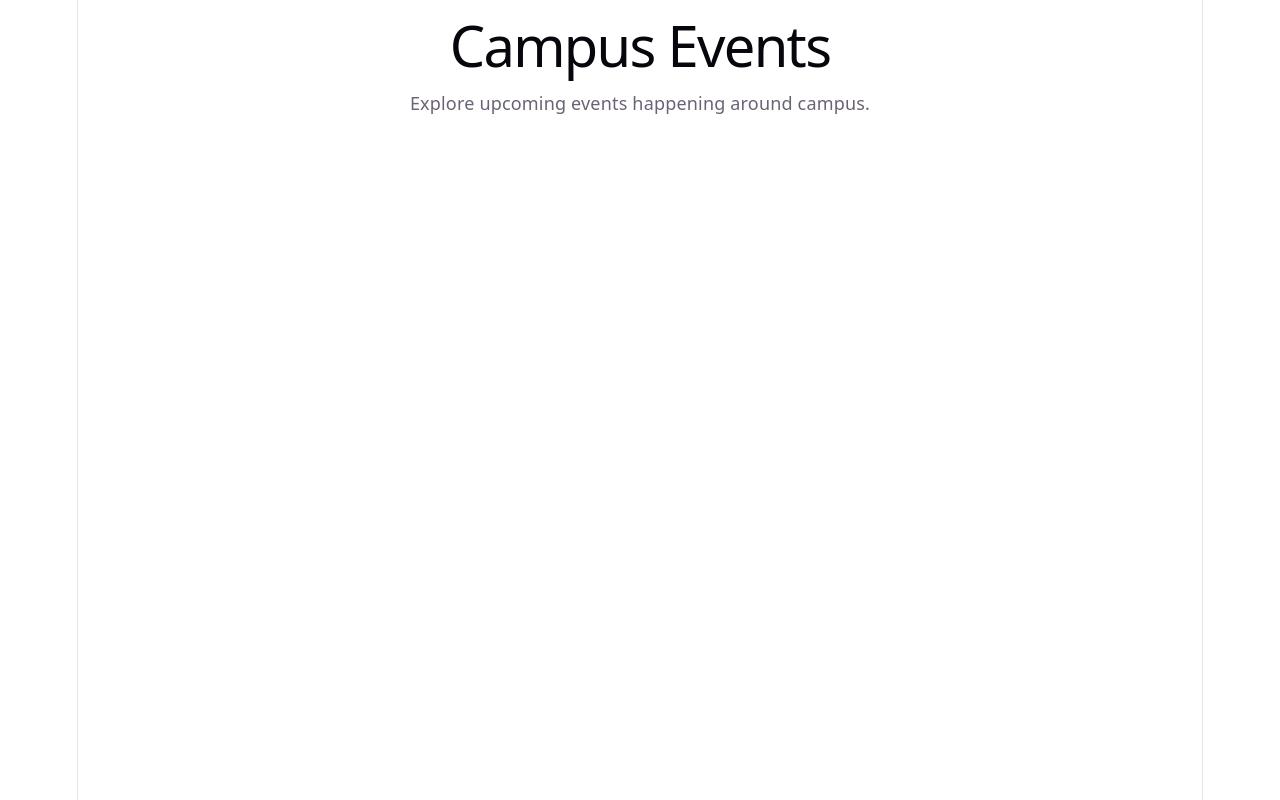
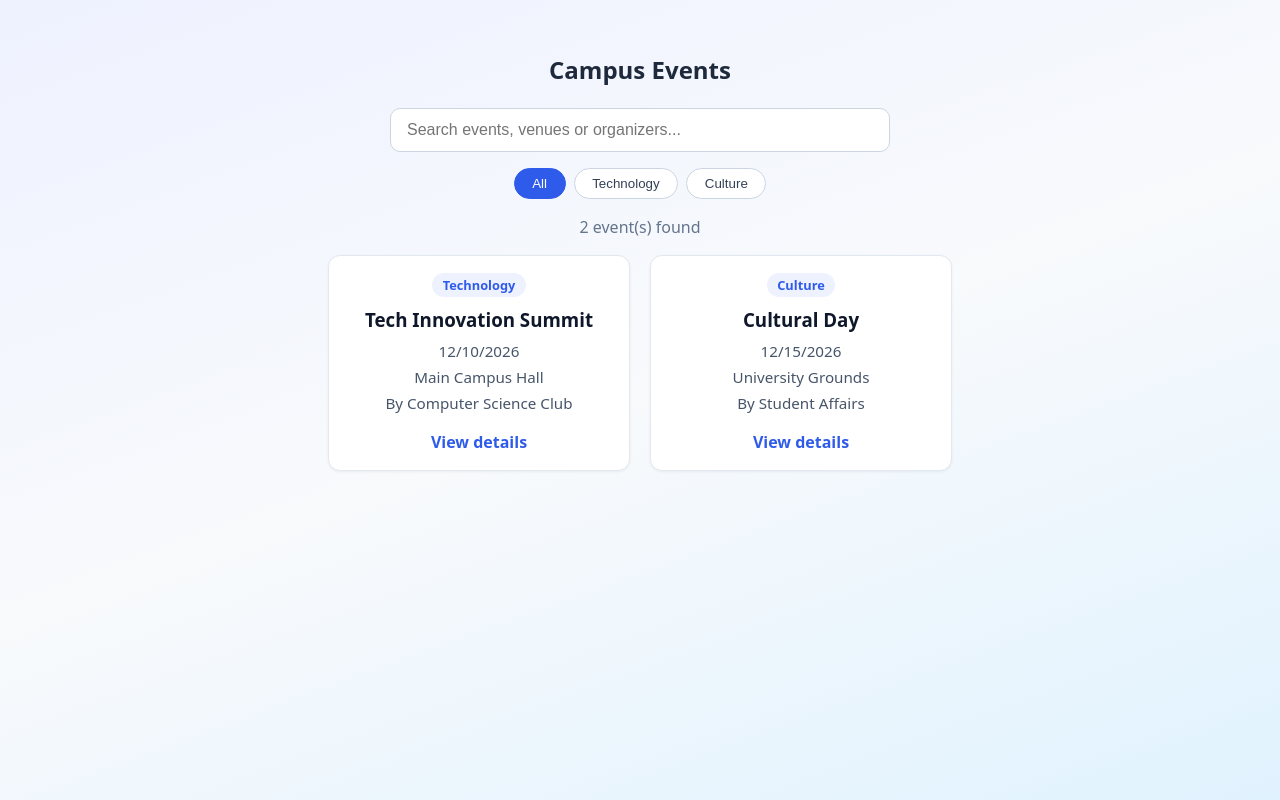
Before and after one commit to junekwamboka252/campus-connect, a React (Vite) app: page /events in a window 1280 px wide. Built offline with nearby package versions, Linux system fonts and the light colour scheme; data requests are answered from the project's data file.

Commit message:
Add events catalogue with search and category filter

```diff
--- /dev/null
+++ b/src/components/CategoryFilter.jsx
@@ -0,0 +1,15 @@
+export default function CategoryFilter({ categories, selected, onChange }) {
+  return (
+    <div className="category-filter" role="group" aria-label="Filter by category">
+      {categories.map((cat) => (
+        <button
+          key={cat}
+          className={cat === selected ? "active" : ""}
+          onClick={() => onChange(cat)}
+        >
+          {cat}
+        </button>
+      ))}
+    </div>
+  );
+}
--- a/src/components/EventCard.jsx
+++ b/src/components/EventCard.jsx
@@ -0,0 +1,18 @@
+import { Link } from "react-router-dom";
+
+export default function EventCard({ event }) {
+  const { id, title, date, venue, category, organizer, image } = event;
+  return (
+    <article className="event-card">
+      {image && <img src={image} alt={title} />}
+      <div className="event-card-body">
+        <span className="badge">{category}</span>
+        <h3>{title}</h3>
+        <p>{new Date(date).toLocaleDateString()}</p>
+        <p>{venue}</p>
+        <p className="organizer">By {organizer}</p>
+        <Link to={`/events/${id}`}>View details</Link>
+      </div>
+    </article>
+  );
+}
--- a/src/components/SearchBar.jsx
+++ b/src/components/SearchBar.jsx
@@ -0,0 +1,12 @@
+export default function SearchBar({ value, onChange }) {
+  return (
+    <input
+      type="search"
+      className="search-bar"
+      placeholder="Search events, venues or organizers..."
+      aria-label="Search events"
+      value={value}
+      onChange={(e) => onChange(e.target.value)}
+    />
+  );
+}
--- a/src/index.css
+++ b/src/index.css
@@ -1,111 +1,20 @@
 :root {
-  --text: #6b6375;
-  --text-h: #08060d;
-  --bg: #fff;
-  --border: #e5e4e7;
-  --code-bg: #f4f3ec;
-  --accent: #aa3bff;
-  --accent-bg: rgba(170, 59, 255, 0.1);
-  --accent-border: rgba(170, 59, 255, 0.5);
-  --social-bg: rgba(244, 243, 236, 0.5);
-  --shadow:
-    rgba(0, 0, 0, 0.1) 0 10px 15px -3px, rgba(0, 0, 0, 0.05) 0 4px 6px -2px;
-
-  --sans: system-ui, 'Segoe UI', Roboto, sans-serif;
-  --heading: system-ui, 'Segoe UI', Roboto, sans-serif;
-  --mono: ui-monospace, Consolas, monospace;
-
-  font: 18px/145% var(--sans);
-  letter-spacing: 0.18px;
-  color-scheme: light dark;
-  color: var(--text);
-  background: var(--bg);
-  font-synthesis: none;
-  text-rendering: optimizeLegibility;
-  -webkit-font-smoothing: antialiased;
-  -moz-osx-font-smoothing: grayscale;
-
-  @media (max-width: 1024px) {
-    font-size: 16px;
-  }
-}
-
-@media (prefers-color-scheme: dark) {
-  :root {
-    --text: #9ca3af;
-    --text-h: #f3f4f6;
-    --bg: #16171d;
-    --border: #2e303a;
-    --code-bg: #1f2028;
-    --accent: #c084fc;
-    --accent-bg: rgba(192, 132, 252, 0.15);
-    --accent-border: rgba(192, 132, 252, 0.5);
-    --social-bg: rgba(47, 48, 58, 0.5);
-    --shadow:
-      rgba(0, 0, 0, 0.4) 0 10px 15px -3px, rgba(0, 0, 0, 0.25) 0 4px 6px -2px;
-  }
-
-  #social .button-icon {
-    filter: invert(1) brightness(2);
-  }
+  font-family: system-ui, Avenir, Helvetica, Arial, sans-serif;
+  line-height: 1.5;
+  color-scheme: light;
+  color: #1e293b;
+  background-color: #f1f5f9;
 }
 
 body {
   margin: 0;
+  min-width: 320px;
+  min-height: 100vh;
+  background: linear-gradient(160deg, #eef2ff 0%, #f8fafc 50%, #e0f2fe 100%);
+  background-attachment: fixed;
 }
 
 #root {
-  width: 1126px;
-  max-width: 100%;
+  width: 100%;
   margin: 0 auto;
-  text-align: center;
-  border-inline: 1px solid var(--border);
-  min-height: 100svh;
-  display: flex;
-  flex-direction: column;
-  box-sizing: border-box;
 }
-
-h1,
-h2 {
-  font-family: var(--heading);
-  font-weight: 500;
-  color: var(--text-h);
-}
-
-h1 {
-  font-size: 56px;
-  letter-spacing: -1.68px;
-  margin: 32px 0;
-  @media (max-width: 1024px) {
-    font-size: 36px;
-    margin: 20px 0;
-  }
-}
-h2 {
-  font-size: 24px;
-  line-height: 118%;
-  letter-spacing: -0.24px;
-  margin: 0 0 8px;
-  @media (max-width: 1024px) {
-    font-size: 20px;
-  }
-}
-p {
-  margin: 0;
-}
-
-code,
-.counter {
-  font-family: var(--mono);
-  display: inline-flex;
-  border-radius: 4px;
-  color: var(--text-h);
-}
-
-code {
-  font-size: 15px;
-  line-height: 135%;
-  padding: 4px 8px;
-  background: var(--code-bg);
-}
--- /dev/null
+++ b/src/pages/Events.css
@@ -0,0 +1,23 @@
+.events-page { max-width: 1100px; margin: 0 auto; padding: 2rem 1.5rem; }
+.events-page h1 { text-align: center; margin-bottom: 1.25rem; }
+.filters { display: flex; flex-direction: column; align-items: center; gap: 1rem; margin-bottom: 1rem; }
+.search-bar { width: 100%; max-width: 500px; box-sizing: border-box; padding: 0.75rem 1rem; font-size: 1rem; border: 1px solid #cbd5e1; border-radius: 10px; outline: none; background: #fff; }
+.search-bar:focus { border-color: #2f5bea; box-shadow: 0 0 0 3px rgba(47, 91, 234, 0.2); }
+.category-filter { display: flex; flex-wrap: wrap; justify-content: center; gap: 0.5rem; }
+.category-filter button { padding: 0.45rem 1.1rem; border: 1px solid #cbd5e1; background: #fff; color: #334155; border-radius: 999px; cursor: pointer; }
+.category-filter button:hover { background: #eef2ff; }
+.category-filter button.active { background: #2f5bea; border-color: #2f5bea; color: #fff; }
+.count { text-align: center; color: #64748b; margin: 0.5rem 0 1rem; }
+.events-grid { display: flex; flex-wrap: wrap; justify-content: center; gap: 1.25rem; }
+.event-card { width: 300px; background: #fff; border: 1px solid #e2e8f0; border-radius: 12px; overflow: hidden; box-shadow: 0 1px 3px rgba(0,0,0,0.06); transition: transform 0.15s, box-shadow 0.15s; }
+.event-card:hover { transform: translateY(-4px); box-shadow: 0 8px 20px rgba(0,0,0,0.1); }
+.event-card img { width: 100%; height: 150px; object-fit: cover; }
+.event-card-body { padding: 1rem; text-align: center; }
+.event-card h3 { margin: 0.6rem 0 0.4rem; color: #0f172a; }
+.event-card p { margin: 0.2rem 0; color: #475569; font-size: 0.95rem; }
+.event-card .badge { background: #eef2ff; color: #2f5bea; padding: 0.2rem 0.65rem; border-radius: 999px; font-size: 0.8rem; font-weight: 600; }
+.event-card a { display: inline-block; margin-top: 0.75rem; color: #2f5bea; font-weight: 600; text-decoration: none; }
+.event-card a:hover { text-decoration: underline; }
+.status { text-align: center; padding: 2rem; color: #475569; }
+.status.error { color: #c0392b; }
+@media (max-width: 600px) { .events-page { padding: 1rem; } .event-card { width: 100%; } }
--- a/src/pages/Events.jsx
+++ b/src/pages/Events.jsx
@@ -1,11 +1,75 @@
+import { useEffect, useMemo, useState } from "react";
+import EventCard from "../components/EventCard";
+import SearchBar from "../components/SearchBar";
+import CategoryFilter from "../components/CategoryFilter";
+import "./Events.css";
 
-function Events() {
+const API_URL = "http://localhost:3000/events";
+
+export default function Events() {
+  const [events, setEvents] = useState([]);
+  const [search, setSearch] = useState("");
+  const [category, setCategory] = useState("All");
+  const [loading, setLoading] = useState(true);
+  const [error, setError] = useState(null);
+
+  useEffect(() => {
+    const controller = new AbortController();
+    fetch(API_URL, { signal: controller.signal })
+      .then((res) => {
+        if (!res.ok) throw new Error("Failed to load events");
+        return res.json();
+      })
+      .then((data) => setEvents(data))
+      .catch((err) => {
+        if (err.name !== "AbortError") setError(err.message);
+      })
+      .finally(() => setLoading(false));
+    return () => controller.abort();
+  }, []);
+
+  const categories = useMemo(
+    () => ["All", ...new Set(events.map((e) => e.category))],
+    [events]
+  );
+
+  const filtered = useMemo(() => {
+    const q = search.trim().toLowerCase();
+    return events.filter((e) => {
+      const matchesCategory = category === "All" || e.category === category;
+      const matchesSearch =
+        !q ||
+        e.title.toLowerCase().includes(q) ||
+        e.venue.toLowerCase().includes(q) ||
+        e.organizer.toLowerCase().includes(q);
+      return matchesCategory && matchesSearch;
+    });
+  }, [events, search, category]);
+
+  if (loading) return <p className="status">Loading events...</p>;
+  if (error) return <p className="status error">{error}</p>;
+
   return (
-    <div>
+    <section className="events-page">
       <h1>Campus Events</h1>
-      <p>Explore upcoming events happening around campus.</p>
-    </div>
-  )
+      <div className="filters">
+        <SearchBar value={search} onChange={setSearch} />
+        <CategoryFilter
+          categories={categories}
+          selected={category}
+          onChange={setCategory}
+        />
+      </div>
+      <p className="count">{filtered.length} event(s) found</p>
+      {filtered.length === 0 ? (
+        <p className="status">No events match your search.</p>
+      ) : (
+        <div className="events-grid">
+          {filtered.map((event) => (
+            <EventCard key={event.id} event={event} />
+          ))}
+        </div>
+      )}
+    </section>
+  );
 }
-
-export default Events
--- a/vite.config.js
+++ b/vite.config.js
@@ -1,7 +1,10 @@
-import react from '@vitejs/plugin-react'
-import { defineConfig } from 'vite'
+import { defineConfig } from "vite";
+import react from "@vitejs/plugin-react";
 
-// https://vite.dev/config/
 export default defineConfig({
   plugins: [react()],
-})
+  test: {
+    environment: "jsdom",
+    setupFiles: "./src/setupTests.js",
+  },
+});
```
Also changed, not shown: package.json (+7 -3 lines), src/setupTests.js (added, +7 -0 lines), 2 other files (tests, documents, lock files or other folders).
